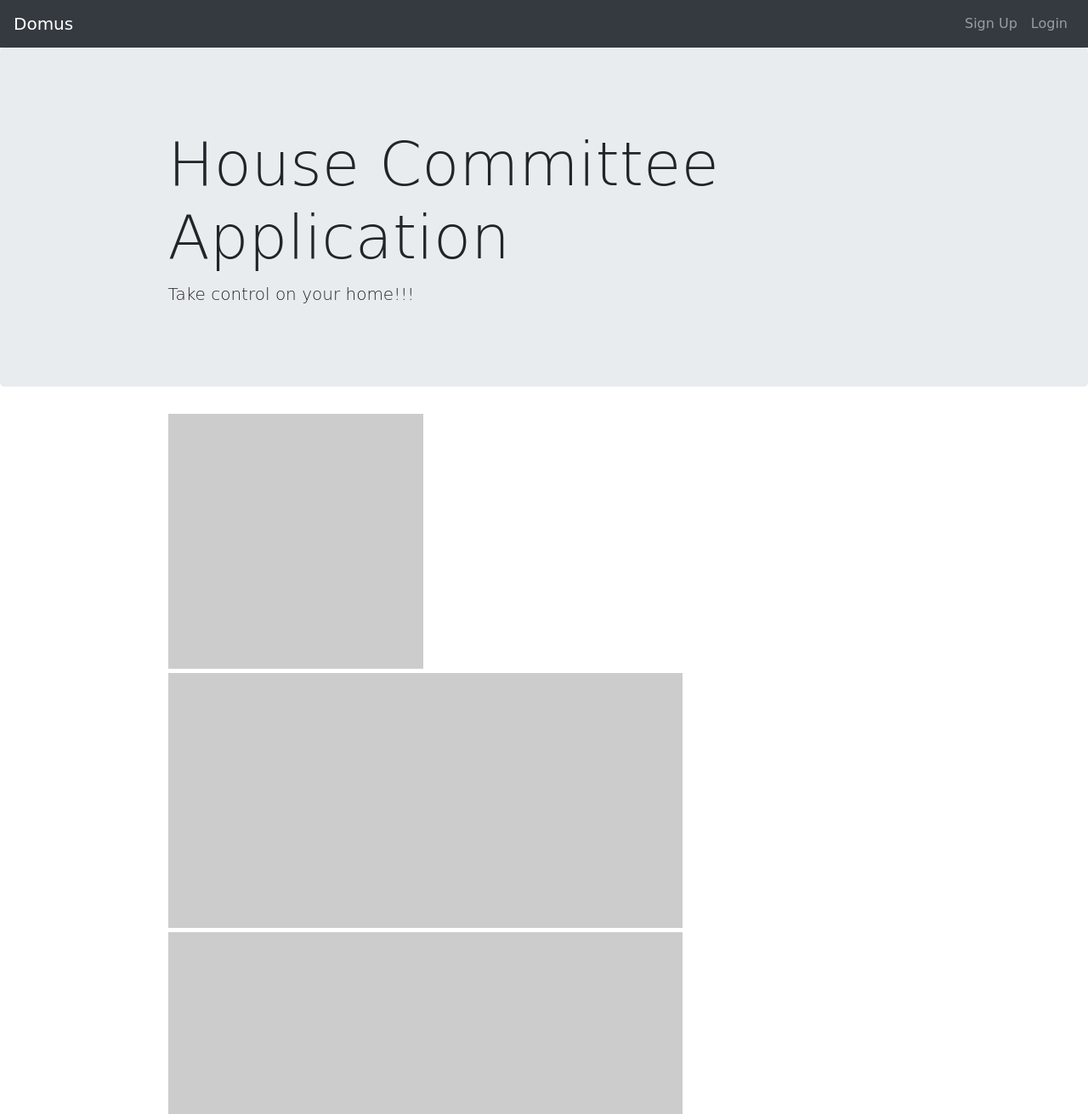
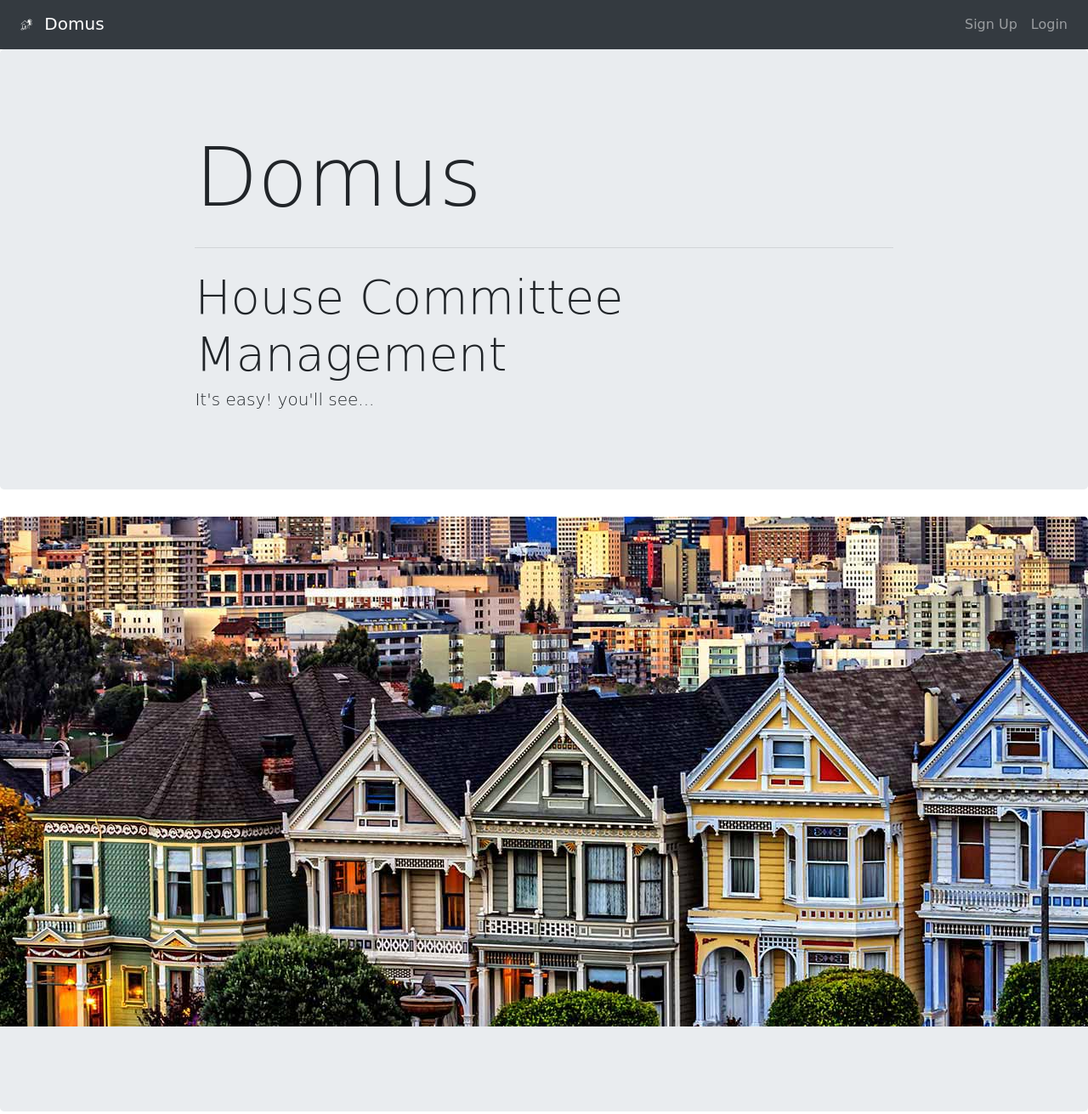
Before and after one commit to HaimRos/HouseCommittee, a plain HTML site: page index.html in a window 1280 px wide. Shown: the top 1311 px of the page at 85% size. Drawn offline with nearby package versions, Linux system fonts and the light colour scheme; some packages are replaced by stand-ins of ours; a web font is replaced by a local one.

Commit message:
home page design

```diff
--- a/app/home/home.html
+++ b/app/home/home.html
@@ -2,10 +2,18 @@
   <app-navbar> </app-navbar>
   <div class="jumbotron">
     <div class="container">
-            <h1 class="display-3">House Committee Application</h1>
-            <p class="lead">Take control on your home!!!</p>
+      <h1 class="display-1">Domus</h1>
+      <hr class="my-4">
+      <h3 class="display-4">House Committee Management</h3>
+      <h5 class="lead">It's easy! you'll see...</h5>
     </div>
   </div>
+  <div id="homePic" class="jumbotron">
+    <div class="container">
+
+    </div>
+  </div>
+  <div id="homePic">
     <div class="container">
       <div class="overlay-link">
         <div class="hover">
@@ -13,41 +21,49 @@
           <!--<p>excerpt</p>-->
         </div>
         <div class="box"></div>
-        </div><!--/overlay-link-->
+      </div>
+      <!--/overlay-link-->
       <div class="overlay-link">
         <div class="hover">
           <div class="titulo">02</div>
           <!--<p>excerpt</p>-->
         </div>
         <div class="box"></div>
-        </div><!--/overlay-link-->
+      </div>
+      <!--/overlay-link-->
       <div class="overlay-link">
         <div class="hover">
           <div class="titulo">03</div>
           <!--<p>excerpt</p>-->
         </div>
         <div class="box"></div>
-        </div><!--/overlay-link-->
+      </div>
+      <!--/overlay-link-->
       <div class="overlay-link">
         <div class="hover">
           <div class="titulo">04</div>
           <!--<p>excerpt</p>-->
         </div>
         <div class="box"></div>
-        </div><!--/overlay-link-->
+      </div>
+      <!--/overlay-link-->
       <div class="overlay-link">
         <div class="hover">
           <div class="titulo">05</div>
           <!--<p>excerpt</p>-->
         </div>
         <div class="box"></div>
-        </div><!--/overlay-link-->
+      </div>
+      <!--/overlay-link-->
       <div class="overlay-link">
         <div class="hover">
           <div class="titulo">06</div>
           <!--<p>excerpt</p>-->
         </div>
         <div class="box"></div>
-        </div><!--/overlay-link-->
-      </div><!--/.container-->
       </div>
+      <!--/overlay-link-->
+    </div>
+    <!--/.container-->
+  </div>
+</div>
--- a/app/navbar/navbar.html
+++ b/app/navbar/navbar.html
@@ -1,7 +1,6 @@
 <nav class="navbar navbar-expand-md bg-dark navbar-dark">
     <!-- Brand -->
-    <a class="navbar-brand" href="#">Domus</a>
-
+    <a class="navbar-brand" href="#"> <img src="/assets/home.png" width="30" height="30" alt=""> Domus</a>
     <!-- Toggler/collapsibe Button -->
     <button class="navbar-toggler" type="button" data-toggle="collapse" data-target="#collapsibleNavbar">
         <span class="navbar-toggler-icon"></span>
--- a/style.css
+++ b/style.css
@@ -4,7 +4,13 @@ html,body{
 }
  .container {
   margin: 30px auto;
-  width: 915px;
+  width: 70%;
+}
+
+#homePic{
+  background-image: url("../../assets/paintedladies.jpg");
+  background-repeat: no-repeat;
+  height: 700px;
 }
 .overlay-link {
   width: 300px;
```
Also changed, not shown: assets/home.png (added), assets/paintedladies.jpg (added). Lines whose indentation alone changed are shown as unchanged.
